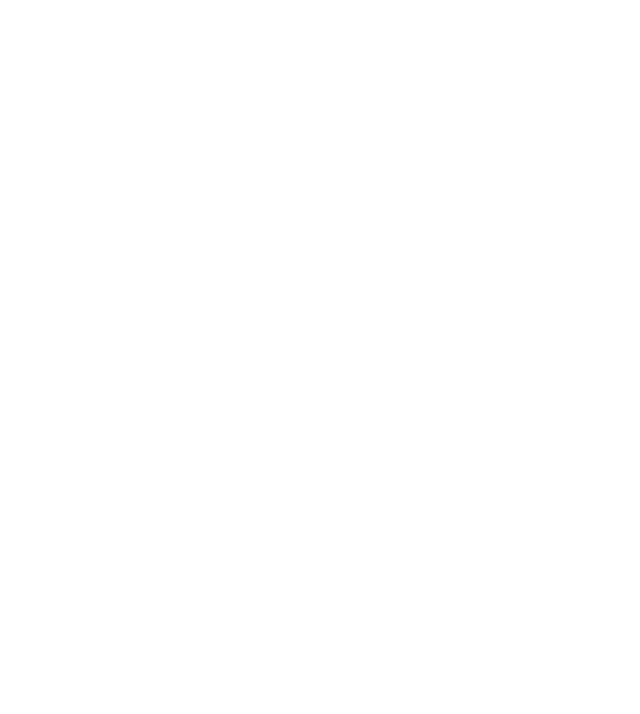
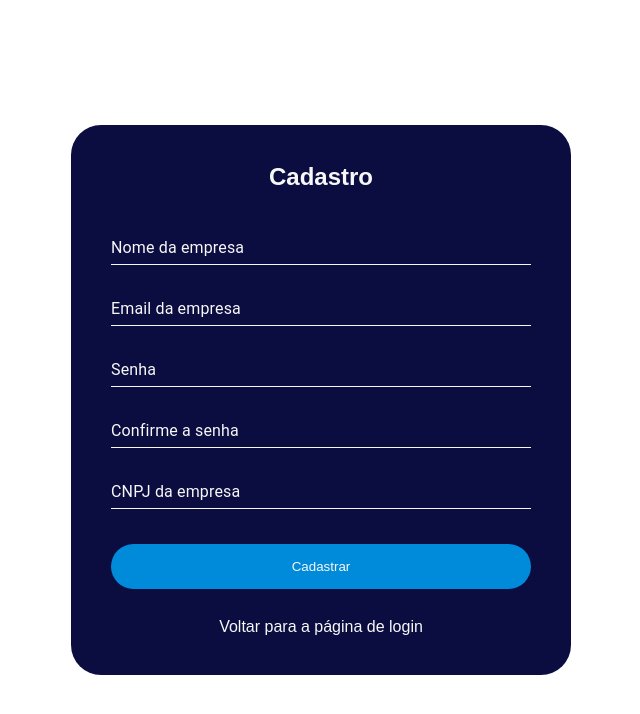
Before and after one commit to quickfix-team/quickfix, a React (Vite) app: page /register in a window 1280 px wide. Shown: the top 714 px of the page, without its empty margins (319-959 px from the left). Built offline with nearby package versions, Linux system fonts and the light colour scheme.

Commit message:
feat: created base structure component to Register page

```diff
--- a/src/pages/Register/index.tsx
+++ b/src/pages/Register/index.tsx
@@ -1,3 +1,15 @@
+import { FormRegister } from '../../components/Form/FormRegister';
+import { Link } from '../../styles/Buttons';
+import { FormCard } from '../../styles/Cards';
+
 export const Register = () => {
-    return <></>;
+    return (
+        <FormCard>
+            <div>
+                <h2>Cadastro</h2>
+                <FormRegister />
+                <Link to='/login'>Voltar para a página de login</Link>
+            </div>
+        </FormCard>
+    );
 };
```
